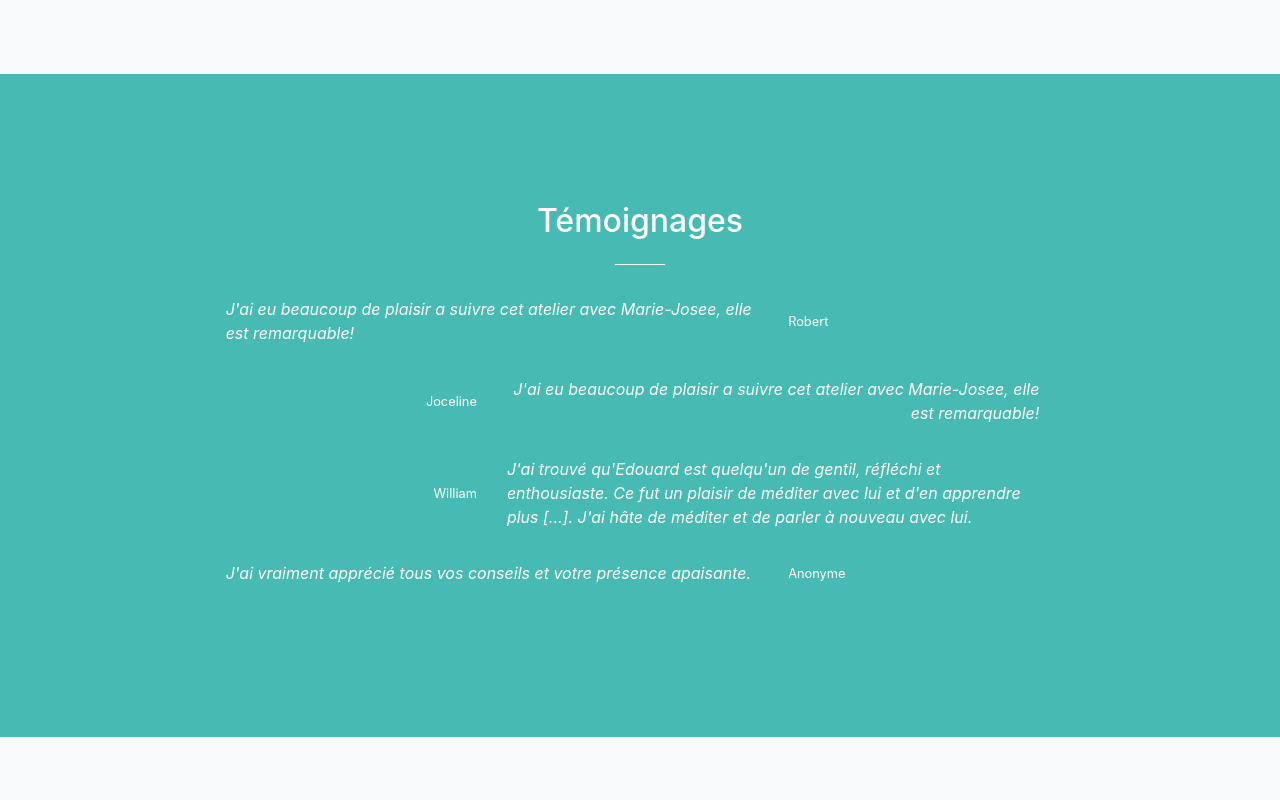
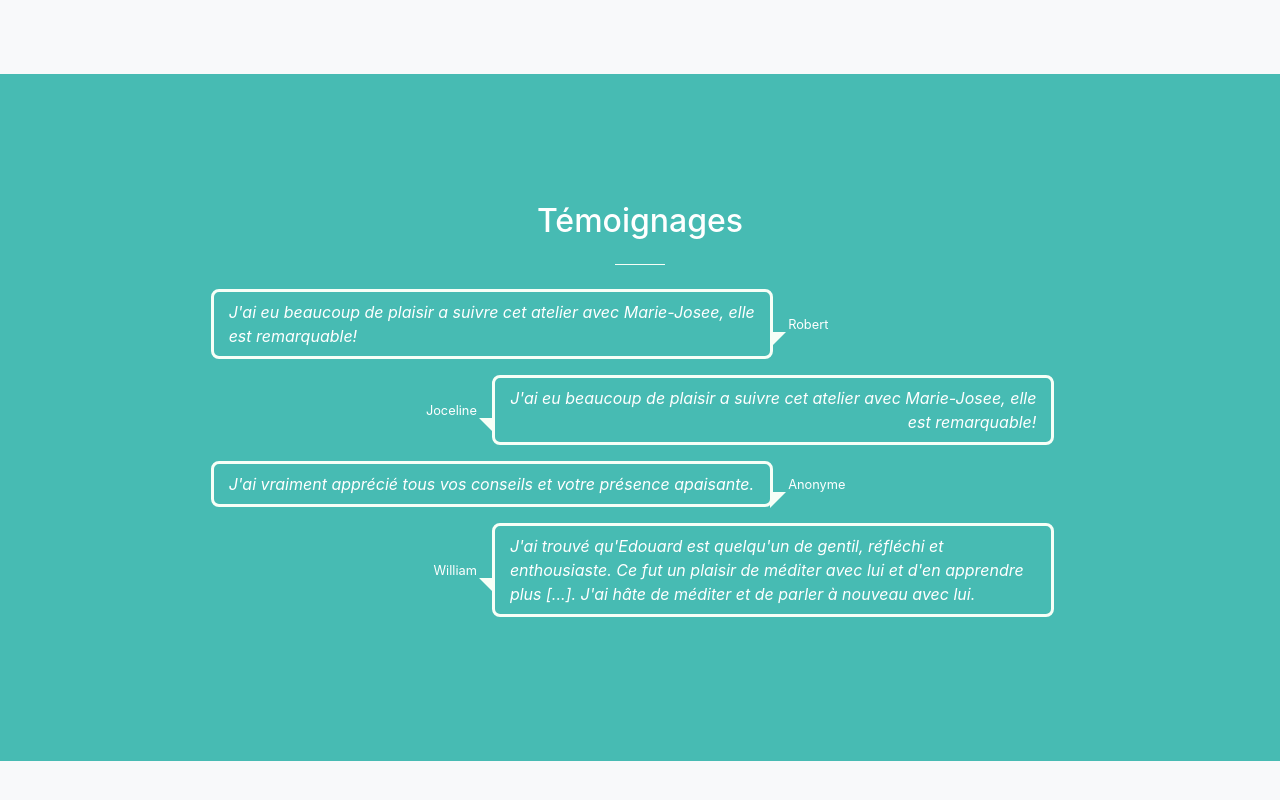
Before and after one commit to mindfulnessforburnout/mindfulnessforburnout.github.io, a website with bundled scripts: page index.html in a window 1280 px wide. Shown: the part 2414-3214 px from the top of the page. Built offline with nearby package versions, Linux system fonts and the light colour scheme.

Commit message:
Nice testimony section up

```diff
--- a/css/footer.css
+++ b/css/footer.css
@@ -8,3 +8,41 @@
   -o-background-size: cover;
   background-size: cover;
 }
+
+.fa-quote-left:before {
+    display: inline-block;
+    margin-right: 0.5em;
+}
+
+.speech-bubble {
+	position: relative;
+	border-radius: .5em;
+  border-color: #f7fff7;
+  border-style: solid;
+}
+.speech-bubble:after {
+	content: '';
+	position: absolute;
+	top: 50%;
+	width: 0;
+	height: 0;
+	border: 1em solid transparent;
+	border-top: 0;
+	margin-top: .5em;
+}
+.speech-bubble-right:after {
+	right: 0;
+	border-left-color: #f7fff7;
+	border-right: 0;
+	margin-right: -1em;
+}
+.speech-bubble-left:after {
+	left: 0;
+	border-right-color: #f7fff7;
+	border-left: 0;
+	margin-left: -1em;
+}
+
+br {
+  line-height: 150%;
+}
--- a/index.html
+++ b/index.html
@@ -45,7 +45,7 @@
               <a class="nav-link js-scroll-trigger" href="#team">Équipe</a>
             </li>
             <li class="nav-item">
-              <a class="nav-link js-scroll-trigger" href="#testimonial">Témoignages</a>
+              <a class="nav-link js-scroll-trigger" href="#testimony">Témoignages</a>
             </li>
             <li class="nav-item">
               <a class="nav-link js-scroll-trigger" href="#events">Évenements</a>
@@ -171,7 +171,7 @@
           <div class="col-lg-12 text-center">
             <div class="mx-auto">
               <div class="row mb-3 mr-0 justify-content-center">
-                <div class="col-6 text-left speech-bubble-right">
+                <div class="col-6 text-left speech-bubble speech-bubble-right">
                   <p class="font-italic my-2">J'ai eu beaucoup de plaisir a suivre cet atelier avec Marie-Josee, elle est remarquable!</p>
                 </div>
                 <div class="col-3 d-flex justify-content-start align-items-center">
@@ -182,24 +182,24 @@
                 <div class="col-3 d-flex justify-content-end align-items-center">
                   <small>Joceline</small>
                 </div>
-                <div class="col-6 text-right speech-bubble-left">
+                <div class="col-6 text-right speech-bubble speech-bubble-left">
                   <p class="font-italic my-2">J'ai eu beaucoup de plaisir a suivre cet atelier avec Marie-Josee, elle est remarquable!</p>
+                </div>
+              </div>
+              <div class="row mb-3 mr-0 justify-content-center">
+                <div class="col-6 text-left speech-bubble speech-bubble-right">
+                  <p class="font-italic my-2">J'ai vraiment apprécié tous vos conseils et votre présence apaisante.</p>
+                </div>
+                <div class="col-3 d-flex justify-content-start align-items-center">
+                  <small>Anonyme</small>
                 </div>
               </div>
               <div class="row mb-3 mr-0 justify-content-center">
                 <div class="col-3 d-flex justify-content-end align-items-center">
                   <small>William</small>
                 </div>
-                <div class="col-6 text-left speech-bubble-left">
+                <div class="col-6 text-left speech-bubble speech-bubble-left">
                   <p class="font-italic my-2">J'ai trouvé qu'Edouard est quelqu'un de gentil, réfléchi et enthousiaste. Ce fut un plaisir de méditer avec lui et d'en apprendre plus [...]. J'ai hâte de méditer et de parler à nouveau avec lui.</p>
-                </div>
-              </div>
-              <div class="row mb-3 mr-0 justify-content-center">
-                <div class="col-6 text-left speech-bubble-right">
-                  <p class="font-italic my-2">J'ai vraiment apprécié tous vos conseils et votre présence apaisante.</p>
-                </div>
-                <div class="col-3 d-flex justify-content-start align-items-center">
-                  <small>Anonyme</small>
                 </div>
               </div>
             </div>
```
Also changed, not shown: css/footer.min.css.
